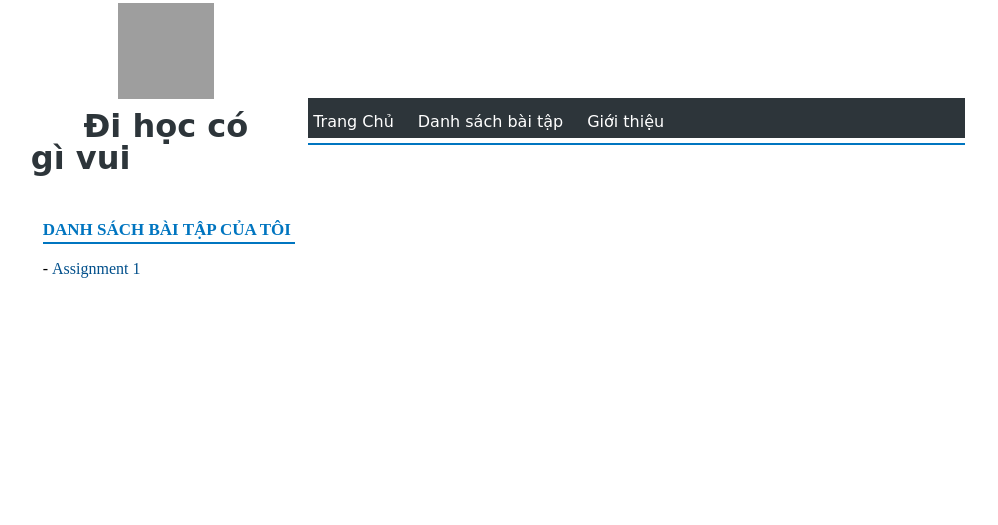
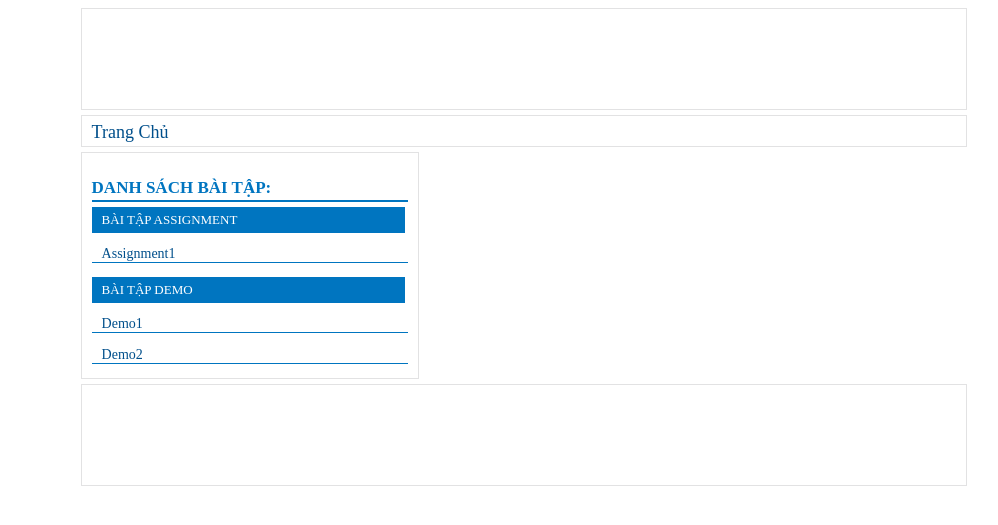
Before and after one commit to arthursnv/AnhNVTH1904015, a PHP site: page / in a window 1280 px wide. Shown: the top 525 px of the page, without its empty margins (117-1115 px from the left). Run offline with PHP 8.4, Linux system fonts and the light colour scheme; grey boxes are pictures that could not be loaded.

Commit message:
make it better

```diff
--- a/WEBFront-end/DemoHeroku/home.html
+++ b/WEBFront-end/DemoHeroku/home.html
@@ -1,37 +1,26 @@
 <!DOCTYPE html>
 <html lang="en">
 <head>
-    <link rel="SHORTCUT ICON" href="https://anhproj.files.wordpress.com/2019/08/icon_dhcgv_16x16.png?resize=219%2C219" type="image/x-icon">
     <meta charset="UTF-8">
-    <title>TRANG CHỦ</title>
-    <link rel="stylesheet" type="text/css" href="style.css" />
+    <title>HOME</title>
+    <link rel="stylesheet" type="text/css" href="style.css"/>
 </head>
 <body>
-<div class="header">
-    <div class="logo-header">
-        <h1>
-            <img src="https://anhproj.files.wordpress.com/2019/08/icon_dhcgv_full.png?resize=219%2C219">
-        </h1>
-        <h1>
-            <a>Đi học có gì vui</a>
-        </h1>
+    <div class="header"></div>
+    <div class="navigation">
+        <span><a href="home.html">Trang Chủ</a> </span>
     </div>
-    <div class="cate-header">
-        <span><a href="home.html">Trang Chủ</a></span>
-        <span><a href="home.html">Danh sách bài tập</a></span>
-        <span><a href="home.html">Giới thiệu</a></span>
+    <div class="slide_bar">
+        <h2>Danh sách bài tập:</h2>
+        <div class="lined"></div>
+        <h3>Bài tập Assignment</h3>
+        <p><a href="Assignment/assignment1.html">Assignment1</a></p>
+        <h3>Bài tập Demo</h3>
+        <p><a href="Demo/demo1.html">Demo1</a></p>
+        <p><a href="Demo/demo2.html">Demo2</a></p>
     </div>
-</div>
-<div class="lined-header"></div>
-<div class="main">
-    <div class="left">
-        <h2>DANH SÁCH BÀI TẬP CỦA TÔI</h2>
-        <div class="lined"></div>
-        <p>- <a href="../Assignment/assignment1.html">Assignment 1</a></p>
+    <div class="content">
     </div>
-    <div class="right">
-
-    </div>
-</div>
+    <div class="footer"></div>
 </body>
 </html>
--- a/WEBFront-end/DemoHeroku/style.css
+++ b/WEBFront-end/DemoHeroku/style.css
@@ -1,84 +1,45 @@
+h1{
+    font-family: 'Montserrat', sans-serif;
+    font-size: 50px;
+    transition: all 300ms;
+}
+h1:hover{
+    color: #0000FF;
+}
+a{
+    color: #004F8B;
+    text-decoration: none;
+}
 .header{
-    width: 100%;
-    height: 135px;
-    position: relative;
-    float: top;
+    width: 70%;
+    height: 100px;
+    border: solid 1px #E2E2E3;
+    margin-left: 15%;
 }
-.header .logo-header{
-    width: 30%;
-    height: 100px;
-    position: initial;
+.navigation{
+    width: 70%;
+    height: 30px;
+    border: solid 1px #E2E2E3;
+    margin-top: 5px;
+    margin-left: 15%;
+}
+.navigation span{
+    font-size: 18px;
+    line-height: 1.8;
+    margin-left: 10px;
+    margin-right: 10px;
+}
+.slide_bar{
+    width: 25%;
+    height: auto;
+    border: solid 1px #E2E2E3;
+    margin-top: 5px;
+    margin-left: 15%;
+    padding-left: 10px;
+    padding-right: 10px;
     float: left;
-    left: 15%;
-    right: 3%;
-    margin-left: 0%;
 }
-.header .logo-header img{
-    width: 96px;
-    height: 96px;
-    margin-top: 10px;
-    margin-left: 45%;
-}
-.header .logo-header h1{
-    color: #2D353A;
-    line-height: 1;
-    font-family: "Comic Sans MS";
-    margin-top: -15px;
-    text-align: center;
-}
-.header .logo-header a{
-    margin-left: 45%;
-    text-align: center;
-}
-.header .cate-header {
-    width: 52%;
-    position: absolute;
-    height: 40px;
-    float: left;
-    right: 15%;
-    margin-top: 90px;
-    background-color: #2D353A;
-}
-.header .cate-header span{
-    font-size: medium;
-    line-height: 3;
-    padding-left: 5px;
-    margin-right: 15px;
-    vert-align: bottom;
-}
-.header .cate-header a{
-    text-decoration: none;
-    font-family: "Comic Sans MS";
-    color: #FFFFFF;
-}
-.lined-header {
-    border-bottom: 2px solid #0075C0;
-    display: block;
-    width: 52%;
-    margin-left: 33%;
-}
-.main{
-    width: 100%;
-    height: auto;
-    position: relative;
-    float: top;
-    margin-top: 50px;
-}
-.left{
-    width: 20%;
-    height: auto;
-    position: absolute;
-    float: top;
-    left: 12%;
-    right: 3%;
-    margin-left: 0%;
-}
-.left p a{
-     color: #004F8B;
-     font-family: ".VnCentury Schoolbook";
-     text-decoration: none;
- }
-.left h2{
+.slide_bar h2{
     width: 100%;
     color: #0075C0;
     font-weight: 600;
@@ -88,51 +49,98 @@
     text-transform: uppercase;
     margin-top: 25px;
     margin-bottom: 5px;
- }
-.left .lined {
+}
+.slide_bar h3{
+    width: 96%;
+    color: #FFFFFF;
+    font-weight: 500;
+    font-size: 13px;
+    line-height: 2;
+    text-align: left;
+    display: block;
+    text-transform: uppercase;
+    background-color: #0075C0;
+    margin-top: 1px;
+    padding-left: 10px;
+}
+.slide_bar .lined {
     border-bottom: 2px solid #0075C0;
     display: block;
     width: 100%;
     margin-top: -3px;
+    margin-bottom: 5px;
 }
-.right{
-    width: 47.5%;
+.slide_bar p{
+    font-size: 14px;
+    border-bottom: solid 0.5px #0075C0;
+    margin-top: 0px;
+}
+.slide_bar p a{
+    margin-top: 0px;
+    margin-left: 10px;
+}
+.content{
+    width: 40%;
     height: auto;
+    border-left: solid 1px #E2E2E3;
+    margin-top: 5px;
+    margin-right: 15%;
+    padding-left: 10px;
+    padding-right: 10px;
     text-align: justify;
-    position: absolute;
-    float: left;
-    right: 15%;
+    float: right;
 }
-.right .image{
+.content h1{
+    color: #333333;
+    font-family: arial;
+    font-style: normal;
+    font-weight: 400;
+    font-stretch: normal;
+    font-size: 28px;
+    line-height: 32px;
+}
+.content h2{
+    color: #444444;
+    font-family: arial;
+    font-style: normal;
+    font-weight: 700;
+    font-stretch: normal;
+    font-size: 14px;
+    line-height: 18px;
+    margin-top: 5px;
+    margin-bottom: 25px;
+}
+.content .image{
     text-align: center;
 }
-.right .desc{
-    color: #252525;
-    font-family: Arial, Helvetica, sans-serif;
-    font-size: 14px;
-    line-height: 1.6;
-    font-style: italic;
-    text-align: center;
-    margin-top: -10px;
+.content .image_desc{
+    color: #333333;
+    font-family: arial;
+    font-size: 13px;
+    line-height: 16px;
+    font-weight: 400;
+    background: #f5f5f5;
+    padding: 10px;
+    margin-top: -15px;
 }
-.right img{
-    max-width: 95%;
+.content img{
+    width: 100%;
     height: auto;
 }
-.right h1{
-    color: #000000;
-    font-size: 27px;
-    font-family: Arial, Helvetica, sans-serif;
-    font-weight: 600;
+.content p{
+    color: #333333;
+    font-family: Arial;
+    font-weight: 400;
+    font-size: 14px;
+    line-height: 18px;
+    text-align: left;
+
 }
-.right h2{
-    font-size: 15px;
-    line-height: 1.5;
-    font-family: Arial, Helvetica, sans-serif;
-    margin: 30px 0px 30px 0px;
+.footer{
+    width: 70%;
+    height: 100px;
+    border: solid 1px #E2E2E3;
+    margin-top: 5px;
+    margin-left: 15%;
+    float: left;
 }
-.right p{
-    font-size: 15px;
-    line-height: 1.6;
-    font-family: Arial, Helvetica, sans-serif;
-}
```
Also changed, not shown: WEBFront-end/AnhNVTH1904015/home.html (deleted, +0 -26 lines), WEBFront-end/AnhNVTH1904015/style.css (deleted, +0 -146 lines), WEBFront-end/DemoHeroku/Assignment/assignment1.html (+22 -32 lines), WEBFront-end/DemoHeroku/category.html (deleted, +0 -10 lines), WEBFront-end/DemoHeroku/demo.html (deleted, +0 -28 lines), WEBFront-end/DemoHeroku/style1.css (deleted, +0 -48 lines), 1 other file.
